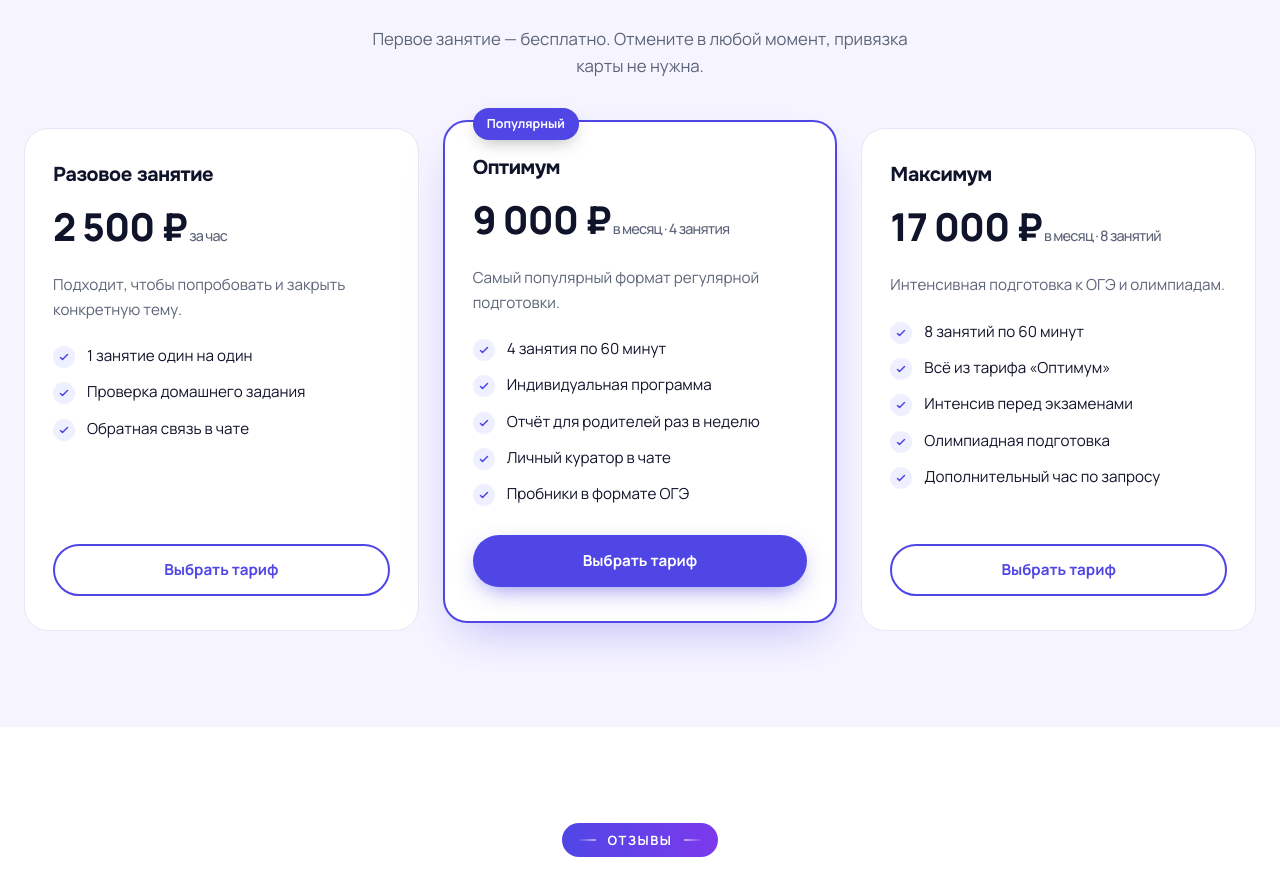
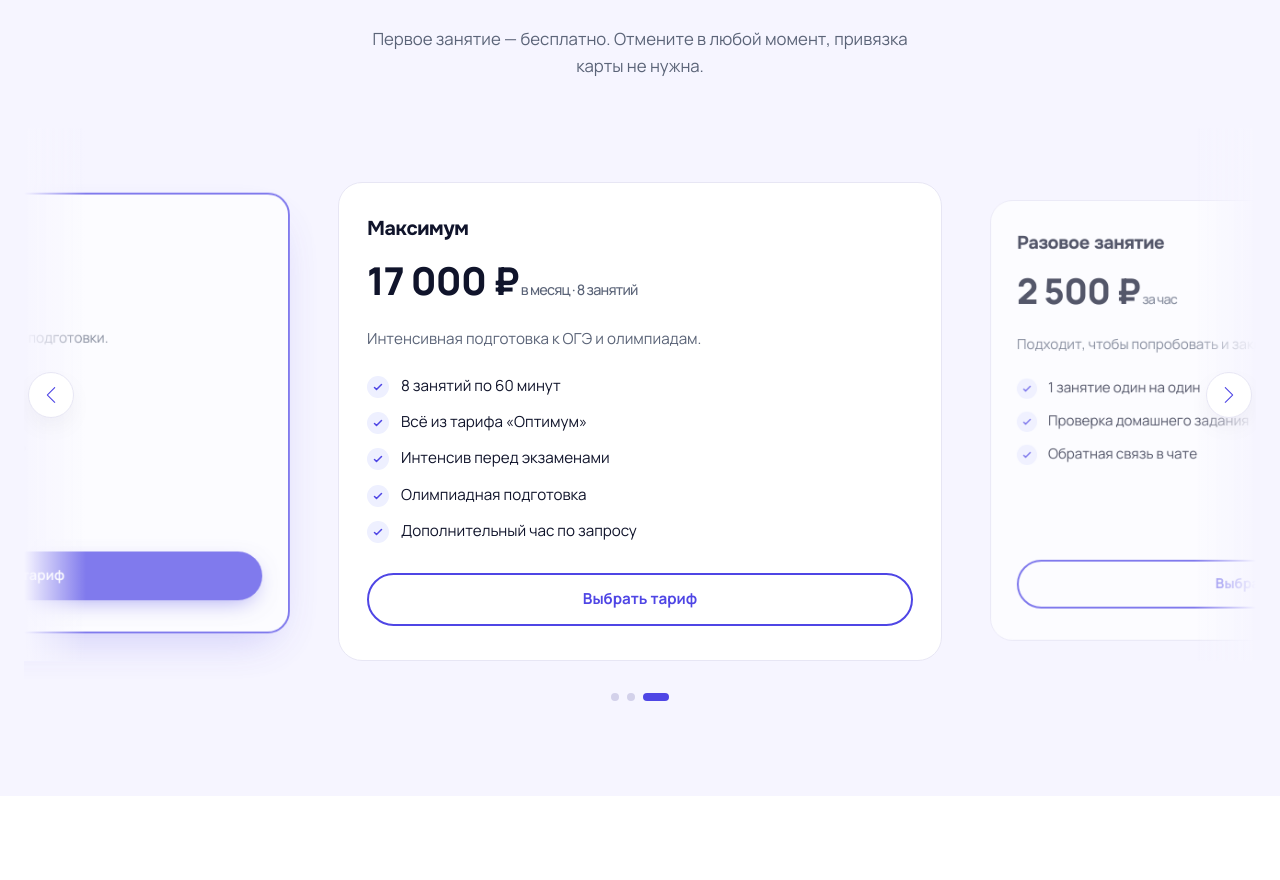
Before and after one commit to v4n3k/online-school, a Next.js app: page / in a window 1280 px wide. Shown: the part 4657-5537 px from the top of the page. Built offline with nearby package versions, Linux system fonts and the light colour scheme.

Commit message:
feat(pricing): make infinite centered peek slider with custom pagination

```diff
--- a/src/sections/Pricing/Pricing.module.css
+++ b/src/sections/Pricing/Pricing.module.css
@@ -3,15 +3,84 @@
 	background: var(--bg-alt);
 }
 
-.grid {
-  display: grid;
-  grid-template-columns: repeat(3, 1fr);
-  gap: 24px;
-  align-items: stretch;
+.slider {
+	position: relative;
+	padding-top: 26px;
+	overflow-x: clip;
+	overflow-y: visible;
+}
+
+.slide {
+	height: auto;
+}
+
+.slider::before,
+.slider::after {
+	content: '';
+	position: absolute;
+	top: 0;
+	bottom: 0;
+	width: 5%;
+	z-index: 5;
+	pointer-events: none;
+	transition: opacity 0.5s ease;
+}
+
+.slider::before {
+	left: 0;
+	background: linear-gradient(to right, var(--bg-alt), transparent);
+}
+
+.slider::after {
+	right: 0;
+	background: linear-gradient(to left, var(--bg-alt), transparent);
+}
+
+.slider :global(.swiper-slide) {
+	transition:
+		transform 0.5s ease,
+		opacity 0.5s ease;
+}
+
+.slider :global(.swiper-slide-prev),
+.slider :global(.swiper-slide-next) {
+	transform: scale(0.92);
+	opacity: 0.7;
+}
+
+.slide {
+	padding-top: 28px;
+	height: auto;
+}
+
+.dots {
+	display: flex;
+	justify-content: center;
+	gap: 8px;
+	margin-top: 32px;
+}
+
+.dot {
+	width: 8px;
+	height: 8px;
+	padding: 0;
+	border: none;
+	border-radius: 999px;
+	background: #d3d1ea;
+	cursor: pointer;
+	transition:
+		width 0.25s ease,
+		background 0.25s ease;
+}
+
+.dotActive {
+	width: 26px;
+	background: var(--primary);
 }
 
 .card {
 	position: relative;
+	height: 100%;
 	background: #fff;
 	border: 1px solid var(--border);
 	border-radius: var(--radius-lg);
@@ -100,18 +169,6 @@
 	width: 100%;
 }
 
-@media (max-width: 960px) {
-  .grid {
-    grid-template-columns: 1fr;
-    max-width: 460px;
-    margin: 0 auto;
-  }
-
-  .featured {
-    transform: none;
-  }
-}
-
 @media (max-width: 560px) {
 	.section {
 		padding-block: var(--section-y-mobile);
--- a/src/sections/Pricing/Pricing.tsx
+++ b/src/sections/Pricing/Pricing.tsx
@@ -1,8 +1,17 @@
+'use client';
+'use no memo';
+
+import clsx from 'clsx';
+import { useRef, useState } from 'react';
+import 'swiper/css';
+import 'swiper/css/navigation';
+import { Autoplay, Navigation } from 'swiper/modules';
+import { Swiper, SwiperSlide } from 'swiper/react';
+import type { Swiper as SwiperType } from 'swiper';
+import Button from '../../components/Button/Button';
 import Container from '../../components/Container/Container';
 import SectionHeading from '../../components/SectionHeading/SectionHeading';
-import Button from '../../components/Button/Button';
 import { SlideUp } from '../../components/SlideUp/SlideUp';
-import clsx from 'clsx';
 import styles from './Pricing.module.css';
 
 const PLANS = [
@@ -47,6 +56,10 @@ const PLANS = [
 ];
 
 export default function Pricing() {
+	const plans = [...PLANS, ...PLANS];
+	const [active, setActive] = useState(1);
+	const swiperRef = useRef<SwiperType | null>(null);
+
 	return (
 		<SlideUp className={styles.section} id='pricing'>
 			<Container>
@@ -55,10 +68,35 @@ export default function Pricing() {
 					title='Прозрачные тарифы без скрытых платежей'
 					subtitle='Первое занятие — бесплатно. Отмените в любой момент, привязка карты не нужна.'
 				/>
-				<div className={styles.grid}>
-					{PLANS.map(plan => (
+				<Swiper
+					className={styles.slider}
+					modules={[Autoplay, Navigation]}
+					loop
+					centeredSlides
+onSwiper={swiper => {
+					swiperRef.current = swiper;
+				}}
+				onInit={swiper => {
+					requestAnimationFrame(() => swiper.slideToLoop(1, 0));
+				}}
+					onSlideChange={swiper => setActive(swiper.realIndex % PLANS.length)}
+					spaceBetween={24}
+					slidesPerView={1.08}
+					speed={700}
+					autoplay={{
+						delay: 4500,
+						disableOnInteraction: false,
+						pauseOnMouseEnter: true,
+					}}
+					navigation
+					breakpoints={{
+						720: { slidesPerView: 1.6 },
+						1024: { slidesPerView: 2 },
+					}}
+				>
+					{plans.map((plan, index) => (
+						<SwiperSlide key={`${plan.name}-${index}`} className={styles.slide}>
 							<article
-							key={plan.name}
 								className={clsx(styles.card, plan.featured && styles.featured)}
 							>
 								{plan.featured ? (
@@ -99,6 +137,22 @@ export default function Pricing() {
 									Выбрать тариф
 								</Button>
 							</article>
+						</SwiperSlide>
+					))}
+				</Swiper>
+				<div className={styles.dots} role='tablist' aria-label='Тарифы'>
+					{PLANS.map((plan, index) => (
+						<button
+							key={plan.name}
+							type='button'
+							className={clsx(styles.dot, active === index && styles.dotActive)}
+							aria-label={plan.name}
+							aria-selected={active === index}
+							onClick={() => {
+								setActive(index);
+								swiperRef.current?.slideToLoop(index);
+							}}
+						/>
 					))}
 				</div>
 			</Container>
```
Lines whose indentation alone changed are shown as unchanged.
